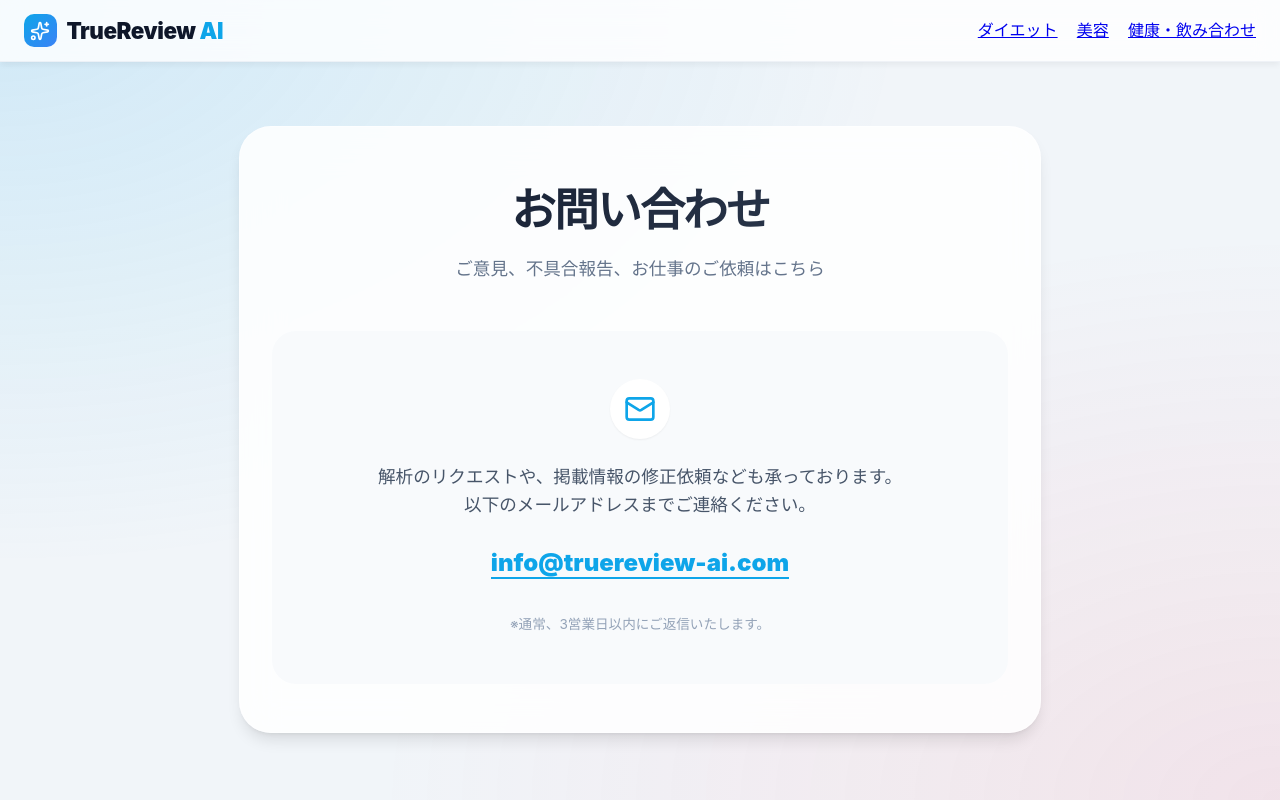
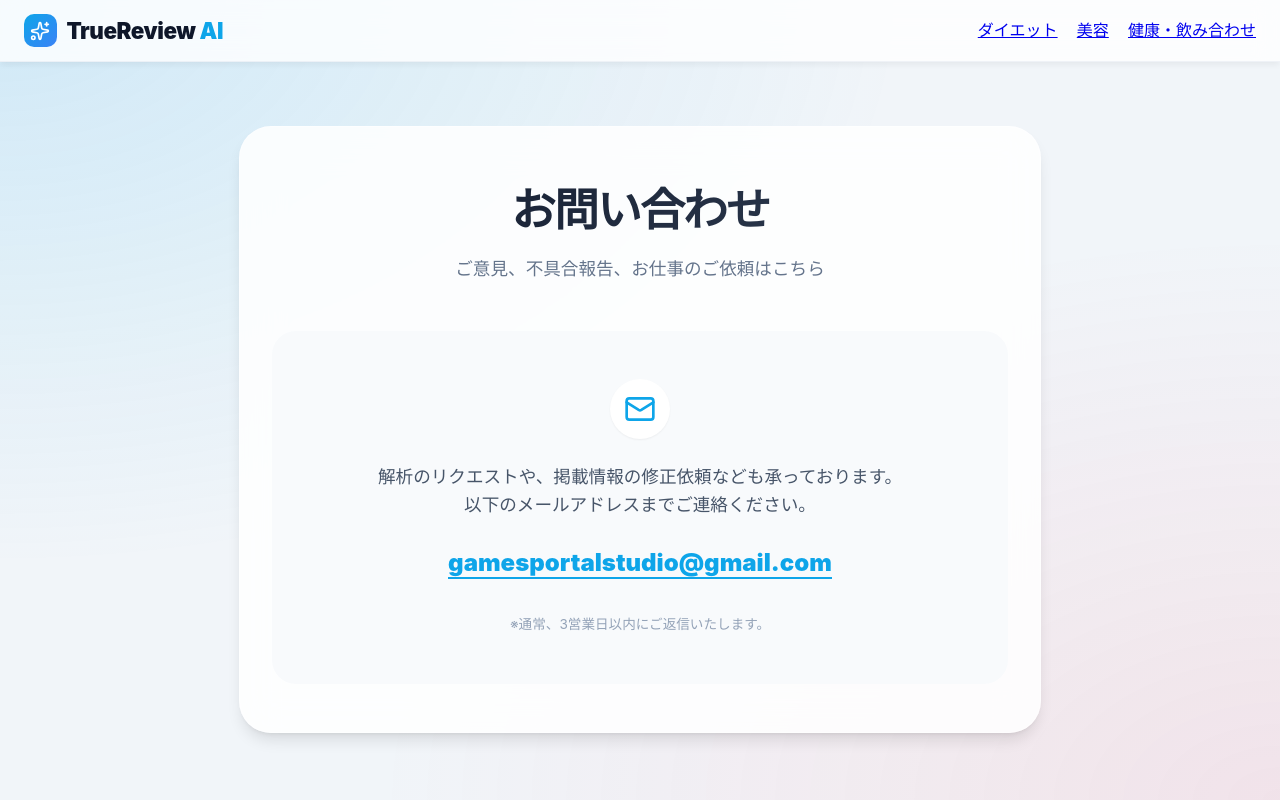
Before and after one commit to johnmanjir0/true-diet-reviewer, a Next.js app: page /contact in a window 1280 px wide. Shown: the top 800 px of the page. Built offline with nearby package versions, Linux system fonts and the light colour scheme.

Commit message:
chore: update contact email to official gmail address and sync privacy policy

```diff
--- a/src/app/contact/page.tsx
+++ b/src/app/contact/page.tsx
@@ -19,14 +19,14 @@ export default function ContactPage() {
               解析のリクエストや、掲載情報の修正依頼なども承っております。<br />
               以下のメールアドレスまでご連絡ください。
             </p>
-            <a href="mailto:info@truereview-ai.vercel.app" style={{
+            <a href="mailto:gamesportalstudio@gmail.com" style={{
               fontSize: "1.5rem",
               fontWeight: "900",
               color: "var(--primary)",
               textDecoration: "none",
               borderBottom: "2px solid var(--primary)"
             }}>
-              info@truereview-ai.com
+              gamesportalstudio@gmail.com
             </a>
             <p style={{ color: "#94a3b8", fontSize: "0.85rem", marginTop: "2rem" }}>
               ※通常、3営業日以内にご返信いたします。
--- a/src/app/privacy/page.tsx
+++ b/src/app/privacy/page.tsx
@@ -34,6 +34,12 @@ export default function PrivacyPage() {
               当サイトのAIによる解析結果は、インターネット上の情報をAIが独自に収集・分析したものであり、その正確性、効果、安全性を保証するものではありません。
               当サイトから提供する情報に基づいて行われた、あらゆる行為および損害について、当サイトは一切の責任を負いません。
             </p>
+
+            <h2 style={{ fontSize: "1.2rem", fontWeight: "800", margin: "1.5rem 0 1rem" }}>5. お問い合わせ先</h2>
+            <p>
+              当サイトの個人情報の取り扱いに関するお問い合わせは、下記までご連絡ください。<br />
+              メールアドレス：gamesportalstudio@gmail.com
+            </p>
           </div>
         </div>
       </main>
```
